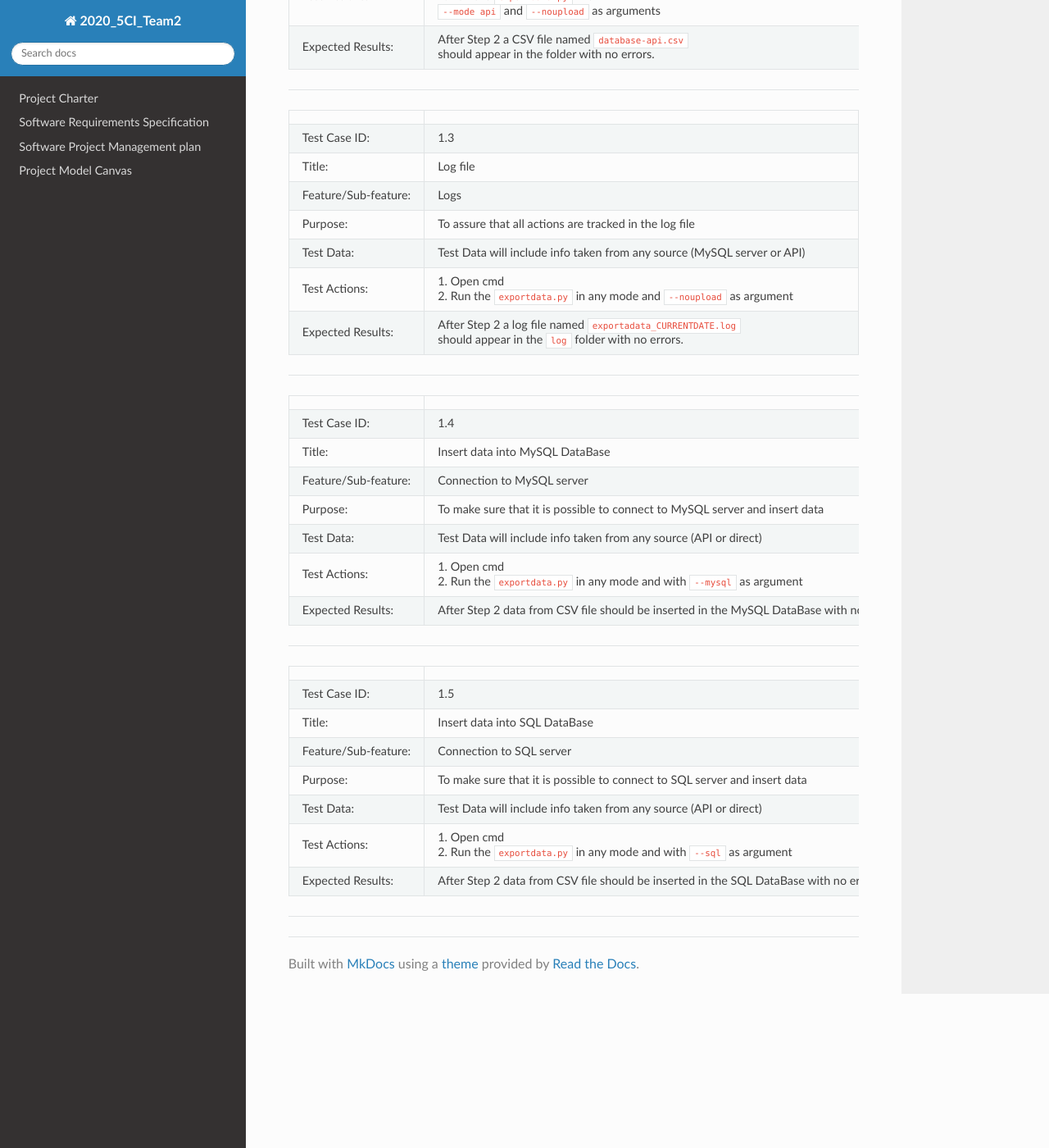
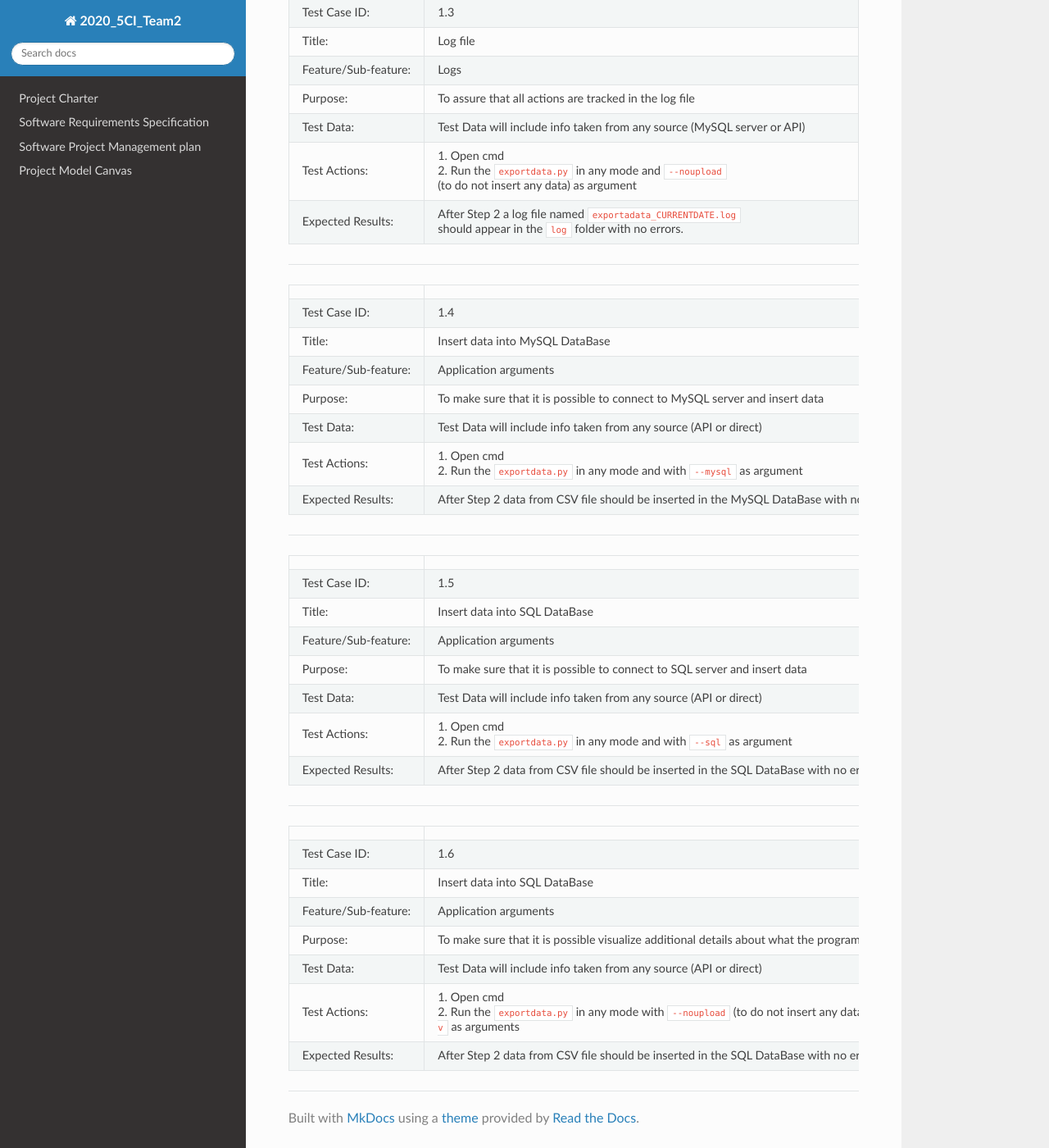
Before and after one commit to IlVice26/GPI-Documents-Group2, an MkDocs documentation site: the page built from docs/Test Case Specification.md, in a window 1280 px wide and 1400 px high, scrolled down 1266 px. Shown: the whole window at 82% size. Built offline with MkDocs 1.6.1, drawn with Linux system fonts in a browser that asks for light colours; nearby versions of some CDN libraries; some of the changed text lies outside the part shown.

Commit message:
Update and rename TestCaseSpecification.md to Test Case Specification.md

```diff
--- a/docs/TestCaseSpecification.md
+++ b/docs/Test Case Specification.md
@@ -17,21 +17,14 @@ Adrian Munteanu is responsible for the development and maintenance of this docum
 
 ---
 
-###	Introduction
-
-This document provides the test cases to be carried out for the ETL-Support-2019 Application.  Each item to be tested is represented by an individual test case.  Each case details the input and expected outputs.
-
-
----
-
 |||
 |-|-|
 |Test Case ID:|1.1|
 |Title:|Write data on CSV file from MySQL DataBase|
-|Feature/Sub-feature:|Save info on CSV file|
+|Feature/Sub-feature:|Application arguments|
 |Purpose:|To ensure that it is possible to connect to MySQL server and the data is being saved on CSV file.|
 |Test Data:|Test Data will include info taken from MySQL DataBase|
-|Test Actions:|1. Open cmd <br /> 2. Run the `exportdata.py` with `--mode direct` and `--noupload` as arguments|
+|Test Actions:|1. Open cmd <br /> 2. Run the `exportdata.py` with `--mode direct` and `--noupload` (to do not insert any data) as arguments|
 |Expected Results:|After Step 2 a CSV file named `database-direct.csv` should appear in the folder with no errors.|
 
 ---
@@ -40,10 +33,10 @@ This document provides the test cases to be carried out for the ETL-Support-2019
 |-|-|
 |Test Case ID:|1.2|
 |Title:|Write data on CSV file from API|
-|Feature/Sub-feature:|Save info CSV on file|
+|Feature/Sub-feature:|Application arguments|
 |Purpose:|To ensure that it is possible to connect to API and the data is being saved on CSV file.|
 |Test Data:|Test Data will include info taken from API|
-|Test Actions:|1. Open cmd <br /> 2. Run the `exportdata.py` with <br /> `--mode api` and `--noupload` as arguments|
+|Test Actions:|1. Open cmd <br /> 2. Run the `exportdata.py` with <br /> `--mode api` and `--noupload` (to do not insert any data) as arguments|
 |Expected Results:|After Step 2 a CSV file named `database-api.csv` should appear in the folder with no errors.|
 
 ---
@@ -55,7 +48,7 @@ This document provides the test cases to be carried out for the ETL-Support-2019
 |Feature/Sub-feature:|Logs|
 |Purpose:|To assure that all actions are tracked in the log file|
 |Test Data:|Test Data will include info taken from any source (MySQL server or API)|
-|Test Actions:|1. Open cmd <br /> 2. Run the `exportdata.py` in any mode and `--noupload` as argument|
+|Test Actions:|1. Open cmd <br /> 2. Run the `exportdata.py` in any mode and `--noupload` (to do not insert any data) as argument|
 |Expected Results:|After Step 2 a log file named `exportadata_CURRENTDATE.log` should appear in the `log` folder with no errors.|
 
 ---
@@ -64,7 +57,7 @@ This document provides the test cases to be carried out for the ETL-Support-2019
 |-|-|
 |Test Case ID:|1.4|
 |Title:|Insert data into MySQL DataBase|
-|Feature/Sub-feature:|Connection to MySQL server|
+|Feature/Sub-feature:|Application arguments|
 |Purpose:|To make sure that it is possible to connect to MySQL server and insert data|
 |Test Data:|Test Data will include info taken from any source (API or direct)|
 |Test Actions:|1. Open cmd <br /> 2. Run the `exportdata.py` in any mode and with `--mysql` as argument|
@@ -76,10 +69,20 @@ This document provides the test cases to be carried out for the ETL-Support-2019
 |-|-|
 |Test Case ID:|1.5|
 |Title:|Insert data into SQL DataBase|
-|Feature/Sub-feature:|Connection to SQL server|
+|Feature/Sub-feature:|Application arguments|
 |Purpose:|To make sure that it is possible to connect to SQL server and insert data|
 |Test Data:|Test Data will include info taken from any source (API or direct)|
 |Test Actions:|1. Open cmd <br /> 2. Run the `exportdata.py` in any mode and with `--sql` as argument|
 |Expected Results:|After Step 2 data from CSV file should be inserted in the SQL DataBase with no errors.|
 
 ---
+
+|||
+|-|-|
+|Test Case ID:|1.6|
+|Title:|Insert data into SQL DataBase|
+|Feature/Sub-feature:|Application arguments|
+|Purpose:|To make sure that it is possible visualize additional details about what the program is doing|
+|Test Data:|Test Data will include info taken from any source (API or direct)|
+|Test Actions:|1. Open cmd <br /> 2. Run the `exportdata.py` in any mode with `--noupload` (to do not insert any data) and `-v` as arguments|
+|Expected Results:|After Step 2 data from CSV file should be inserted in the SQL DataBase with no errors.|
```
